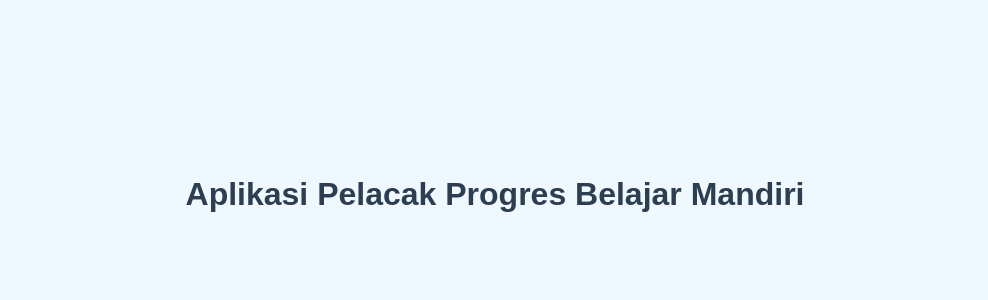
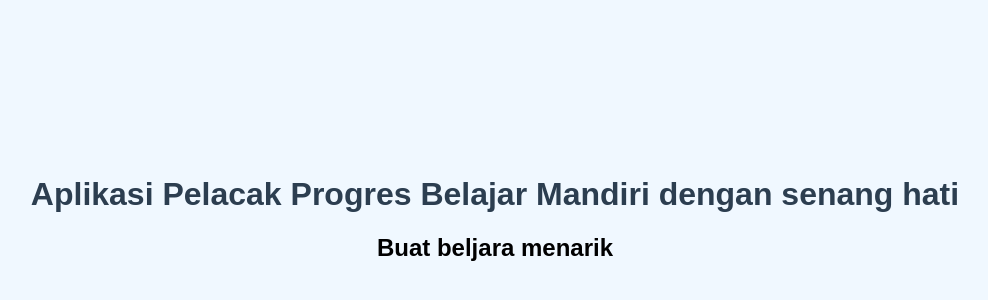
Before and after one commit to IchsanGhofur/Aplikasi-Pelacak-Progres-Belajar-Mandiri, a plain HTML site: page index.html in a window 1280 px wide. Shown: the part 80-380 px from the top of the page, without its empty margins (145-1133 px from the left). Drawn offline with Linux system fonts and the light colour scheme.

Commit message:
tambah text

```diff
--- a/index.html
+++ b/index.html
@@ -16,6 +16,7 @@
   </style>
 </head>
 <body>
-  <h1>Aplikasi Pelacak Progres Belajar Mandiri</h1>
+  <h1>Aplikasi Pelacak Progres Belajar Mandiri dengan senang hati</h1>
+  <h2>Buat beljara menarik</h2>
 </body>
 </html>
```
